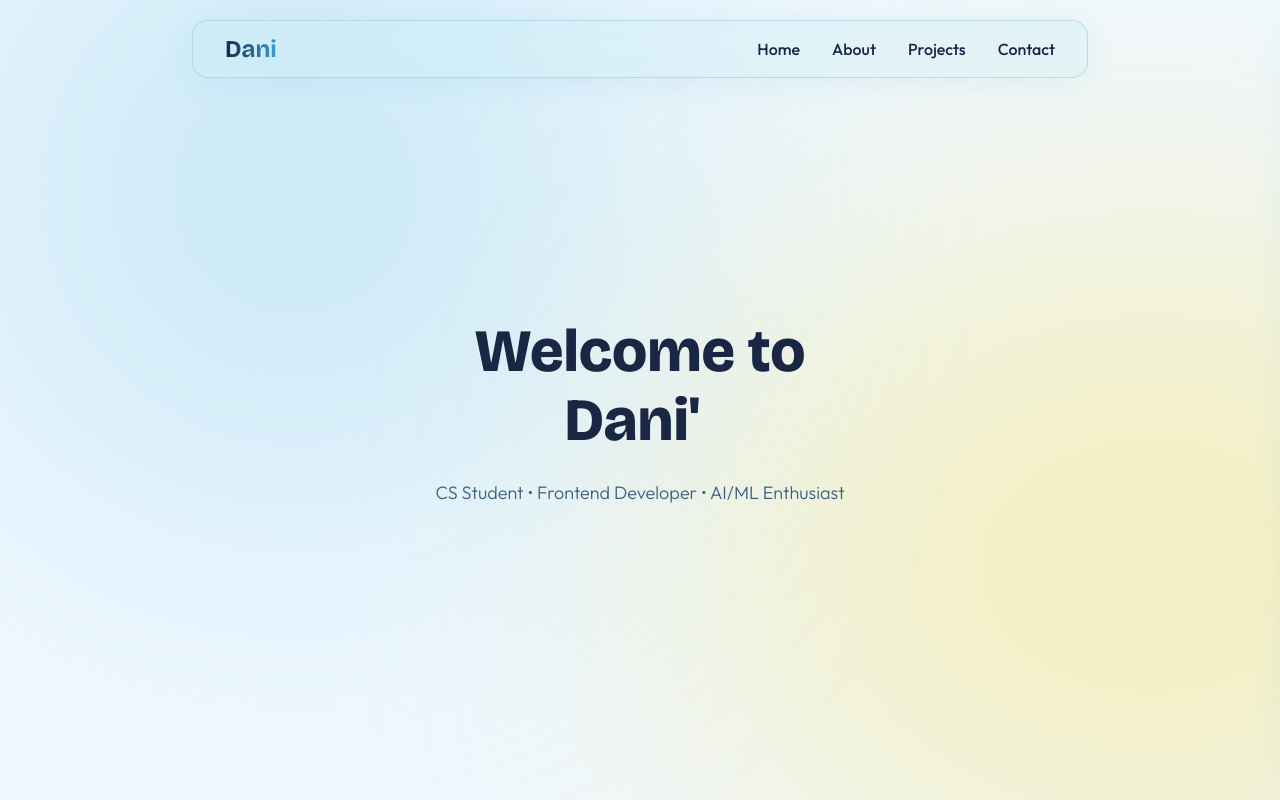
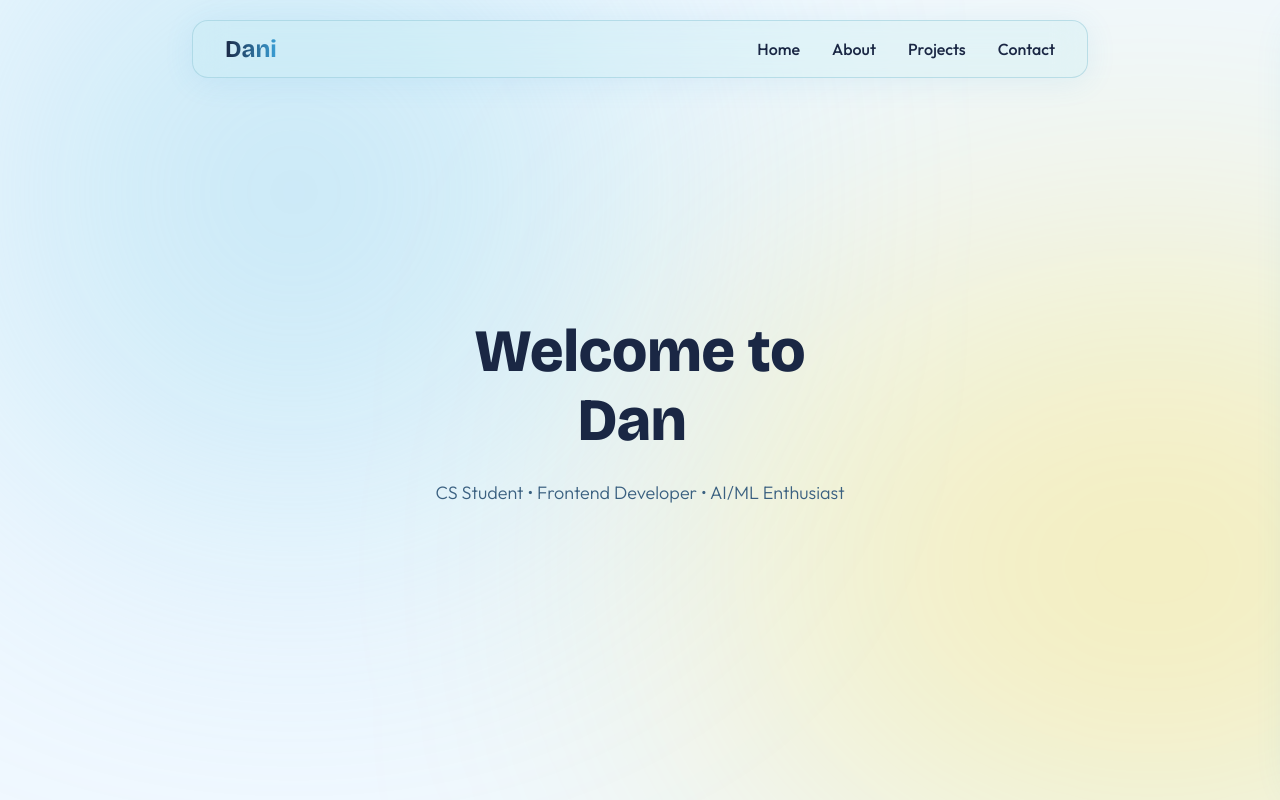
Before and after one commit to daniafzc/portfolio, a Next.js app: page / in a window 1280 px wide. Shown: the top 800 px of the page. Built offline with nearby package versions, Linux system fonts and the light colour scheme.

Commit message:
fix typewriter

```diff
--- a/src/app/components/Hero.tsx
+++ b/src/app/components/Hero.tsx
@@ -17,9 +17,14 @@ const Hero = () => {
           Welcome to <br />
           <span className="text-transparent bg-gradient-to-r from-[#1a2744] to-[#FFD301] bg-clip-text font-heading">
             <Typewriter
+              onInit={(typewriter) => {
+                typewriter
+                  .typeString("Dani's Portfolio")
+                  .pauseFor(2000)
+                  .deleteAll()
+                  .start();
+              }}
               options={{
-                strings: ["Dani's Portfolio"],
-                autoStart: true,
                 loop: true,
                 delay: 100,
                 deleteSpeed: 80,
```
